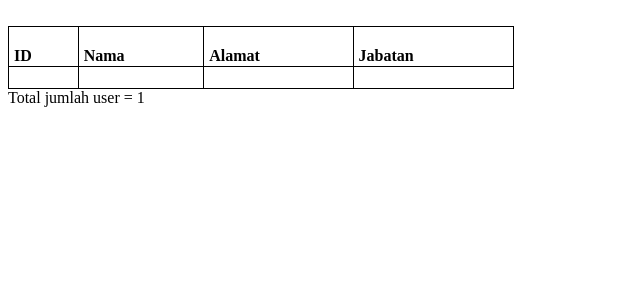
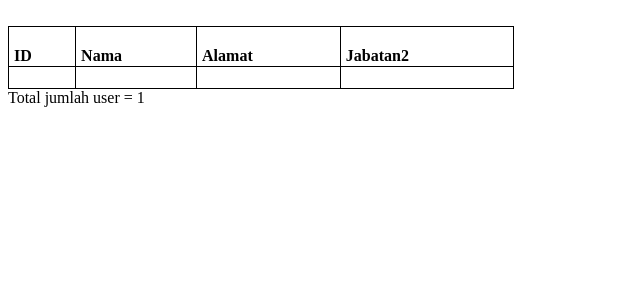
Before and after one commit to williamskosasi/trucorp, a PHP site: page / in a window 1280 px wide. Shown: the top 300 px of the page, without its empty margins (0-640 px from the left). Run offline with PHP 8.4, Linux system fonts and the light colour scheme; tables that the repository leaves empty or names only in its code hold one stand-in row (values such as "Sample post"); data that the repository does not hold is empty.

Commit message:
patching index.php

```diff
--- a/index.php
+++ b/index.php
@@ -20,7 +20,7 @@
         <td>ID</td>
         <td>Nama</td>
         <td>Alamat</td>
-        <td>Jabatan</td>
+        <td>Jabatan2</td>
     </tr>
     <?php
     while($data = $result->fetch_assoc()){
```
